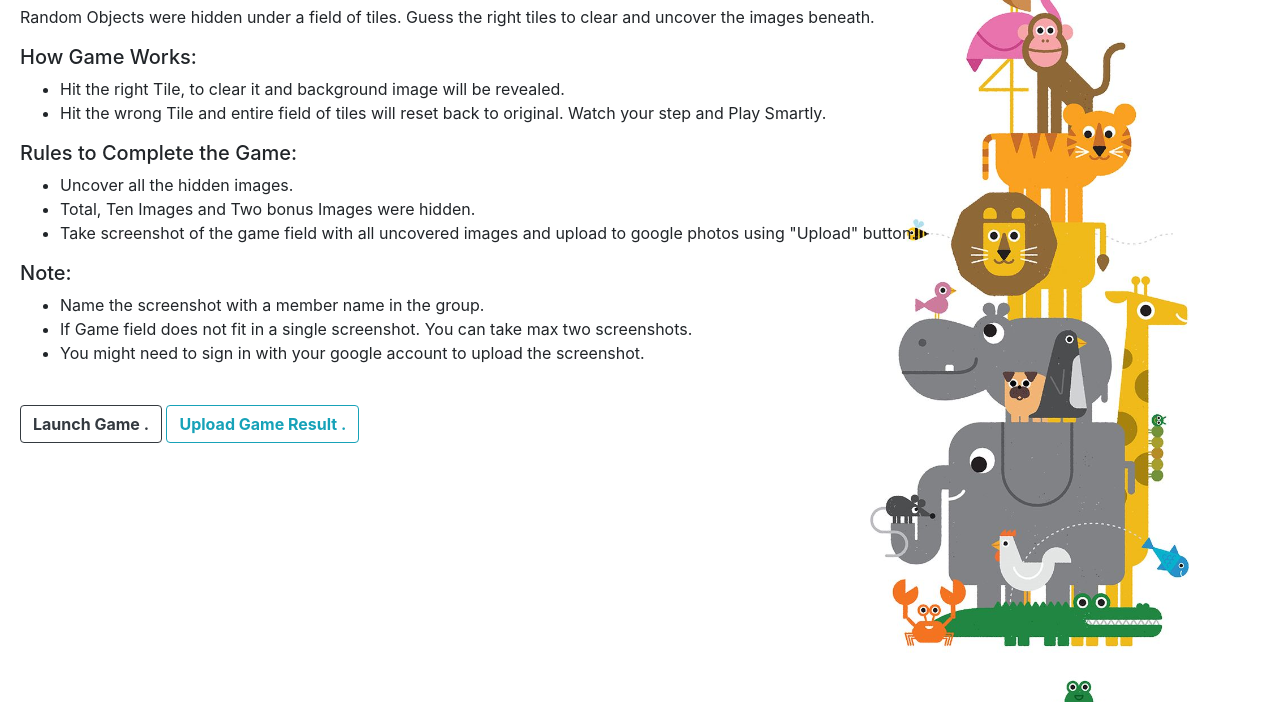
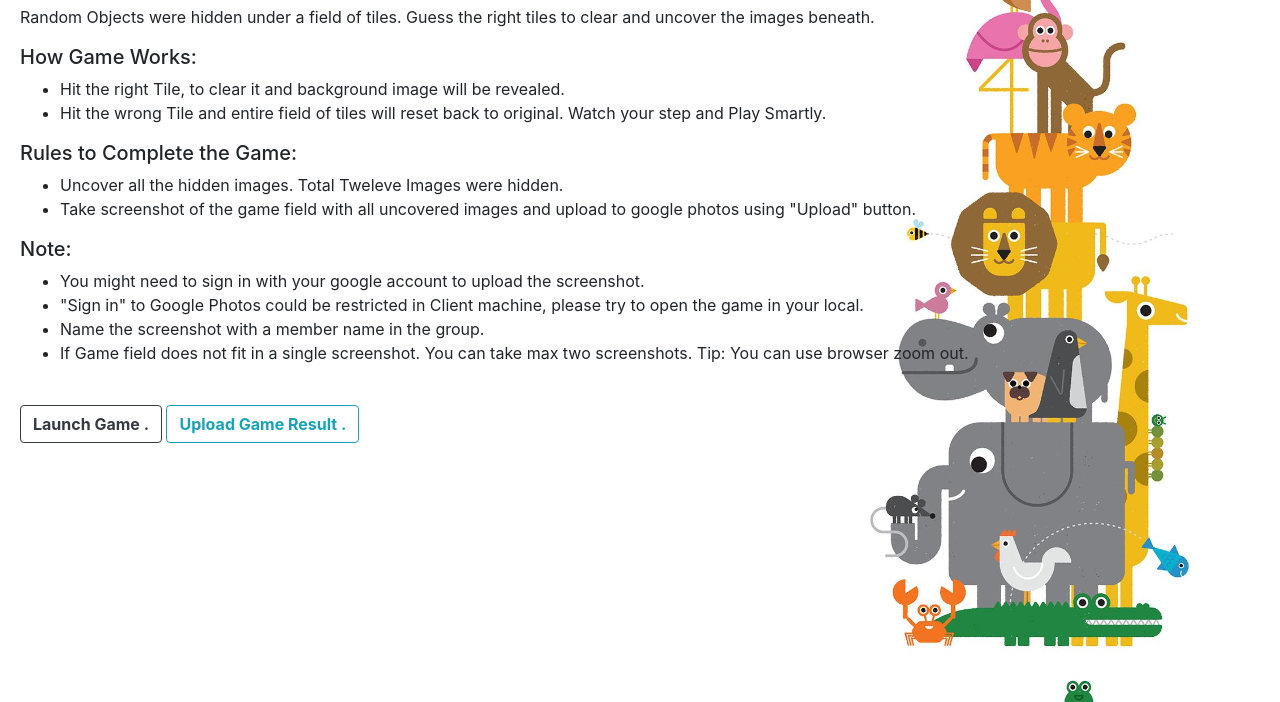
Before and after one commit to funbrigadeinc/fungame2, a plain HTML site: page index.html in a window 1280 px wide. Shown: the part 98-800 px from the top of the page. Drawn offline with nearby package versions, Linux system fonts and the light colour scheme.

Commit message:
modified the home page content
modified the home page content

```diff
--- a/index.html
+++ b/index.html
@@ -25,15 +25,15 @@
     </ul>
     <h5>Rules to Complete the Game:</h5>
     <ul>
-      <li>Uncover all the hidden images.</li>
-      <li>Total, Ten Images and Two bonus Images were hidden.</li>
+      <li>Uncover all the hidden images. Total Tweleve Images were hidden.</li>
       <li>Take screenshot of the game field with all uncovered images and upload to google photos using "Upload" button.</li>
   </ul>
   <h5>Note:</h5>
     <ul>
+    <li>You might need to sign in with your google account to upload the screenshot.</li>
+    <li>"Sign in" to Google Photos could be restricted in Client machine, please try to open the game in your local.</li>
     <li>Name the screenshot with a member name in the group.</li>
-    <li>If Game field does not fit in a single screenshot. You can take max two screenshots.</li>
-    <li>You might need to sign in with your google account to upload the screenshot.</li>
+    <li>If Game field does not fit in a single screenshot. You can take max two screenshots. Tip: You can use browser zoom out.</li>
     </ul>
     <br/>
     <a href="imagesweeper.html" target="_blank"> <button type="button" class="btn btn-outline-dark"><strong>Launch Game .</strong></button> </a>
```
